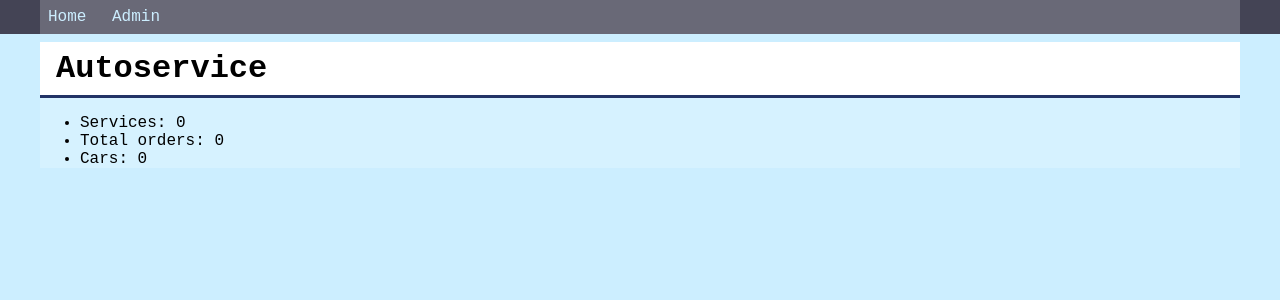
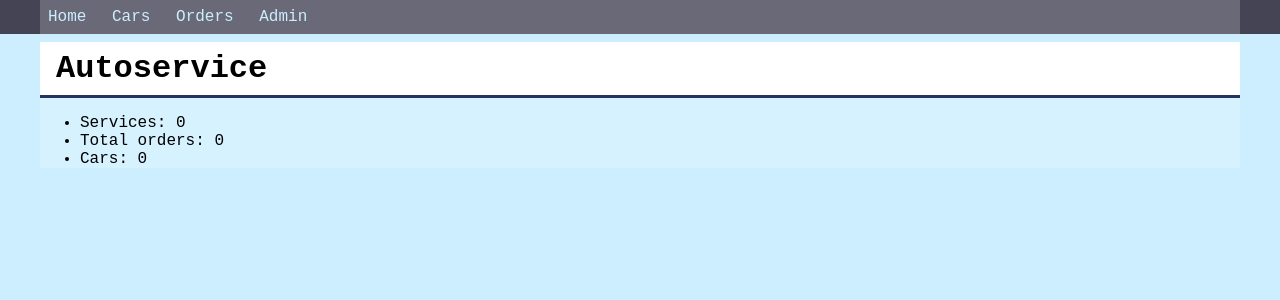
Before and after one commit to IngridaVaitkuviene/ptu5_django_autoservice, a Django app: page / in a window 1280 px wide. Shown: the top 300 px of the page. Run offline with Django 4.2, Linux system fonts and the light colour scheme; data that the repository does not hold is empty.

Commit message:
cars, orders buttons_links

```diff
--- a/ptu5_autoservice/autoservice/templates/autoservice/base.html
+++ b/ptu5_autoservice/autoservice/templates/autoservice/base.html
@@ -13,6 +13,8 @@
         <div class="container">
             {% block nav %}
             <a href="{% url 'index' %}">Home</a>
+            <a href="{% url 'cars' %}">Cars</a>
+            <a href="{% url 'orders' %}">Orders</a>
             <a href="{% url 'admin:index' %}">Admin</a>
             {% endblock nav %}
         </div>
```
